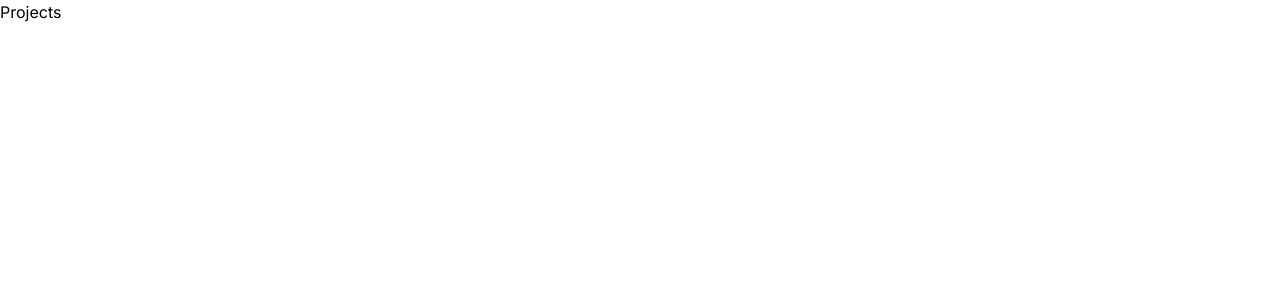
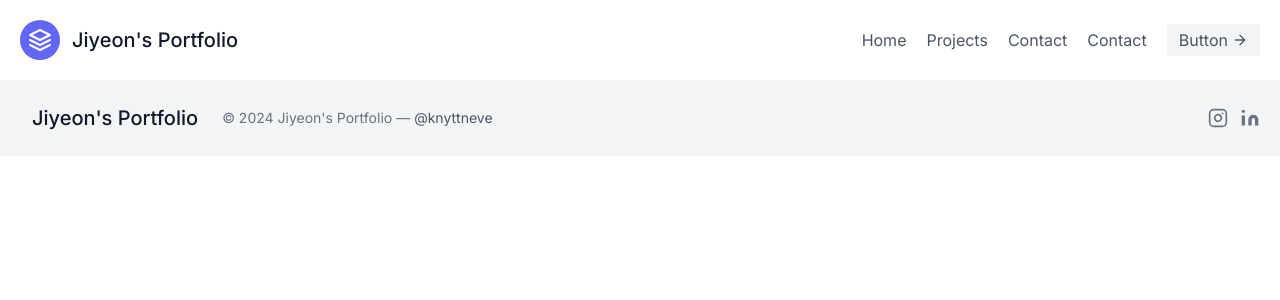
Before and after one commit to Jiyeon-Kang/nextjs-portfolio, a Next.js app in the folder my-portfolio/: page /projects in a window 1280 px wide. Shown: the top 300 px of the page. Built offline with nearby package versions, Linux system fonts and the light colour scheme.

Commit message:
feat: add link

```diff
--- a/my-portfolio/app/components/footer.js
+++ b/my-portfolio/app/components/footer.js
@@ -1,31 +1,19 @@
+import Link from "next/link";
+
 export default function Footer() {
     return (
         <footer className="text-gray-600 body-font">
             <div className="bg-gray-100">
                 <div className="container px-5 py-6 mx-auto flex items-center sm:flex-row flex-col">
-                    <a className="flex title-font font-medium items-center md:justify-start justify-center text-gray-900">
+                    <Link href="/"
+                          className="flex title-font font-medium items-center md:justify-start justify-center text-gray-900">
                         <span className="ml-3 text-xl">Jiyeon's Portfolio</span>
-                    </a>
+                    </Link>
                     <p className="text-sm text-gray-500 sm:ml-6 sm:mt-0 mt-4">© 2024 Jiyeon's Portfolio —
                         <a href="https://twitter.com/knyttneve" rel="noopener noreferrer" className="text-gray-600 ml-1"
                            target="_blank">@knyttneve</a>
                     </p>
                     <span className="inline-flex sm:ml-auto sm:mt-0 mt-4 justify-center sm:justify-start">
-                    <a className="text-gray-500">
-                      <svg fill="currentColor" stroke-linecap="round" stroke-linejoin="round" stroke-width="2"
-                           className="w-5 h-5"
-                           viewBox="0 0 24 24">
-                        <path d="M18 2h-3a5 5 0 00-5 5v3H7v4h3v8h4v-8h3l1-4h-4V7a1 1 0 011-1h3z"></path>
-                      </svg>
-                    </a>
-                    <a className="ml-3 text-gray-500">
-                      <svg fill="currentColor" stroke-linecap="round" stroke-linejoin="round" stroke-width="2"
-                           className="w-5 h-5"
-                           viewBox="0 0 24 24">
-                        <path
-                            d="M23 3a10.9 10.9 0 01-3.14 1.53 4.48 4.48 0 00-7.86 3v1A10.66 10.66 0 013 4s-4 9 5 13a11.64 11.64 0 01-7 2c9 5 20 0 20-11.5a4.5 4.5 0 00-.08-.83A7.72 7.72 0 0023 3z"></path>
-                      </svg>
-                    </a>
                         <a className="ml-3 text-gray-500">
                           <svg fill="none" stroke="currentColor" stroke-linecap="round" stroke-linejoin="round"
                                stroke-width="2"
--- a/my-portfolio/app/components/header.js
+++ b/my-portfolio/app/components/header.js
@@ -1,18 +1,30 @@
+import Link from "next/link";
+
 export default function Header() {
     return (
         <header className="text-gray-600 body-font">
             <div className="container mx-auto flex flex-wrap p-5 flex-col md:flex-row items-center">
-                <a className="flex title-font font-medium items-center text-gray-900 mb-4 md:mb-0">
+                <Link href="/" className="flex title-font font-medium items-center text-gray-900 mb-4 md:mb-0">
                     <svg xmlns="http://www.w3.org/2000/svg" fill="none" stroke="currentColor" stroke-linecap="round"
                          stroke-linejoin="round" stroke-width="2"
                          className="w-10 h-10 text-white p-2 bg-indigo-500 rounded-full" viewBox="0 0 24 24">
                         <path d="M12 2L2 7l10 5 10-5-10-5zM2 17l10 5 10-5M2 12l10 5 10-5"></path>
                     </svg>
                     <span className="ml-3 text-xl">Jiyeon's Portfolio</span>
-                </a>
+                </Link>
                 <nav className="md:ml-auto flex flex-wrap items-center text-base justify-center">
-                    <a className="mr-5 hover:text-gray-900">Home</a>
-                    <a className="mr-5 hover:text-gray-900">Projects</a>
+
+                    <Link href="/" className="mr-5 hover:text-gray-900">
+                        Home
+                    </Link>
+
+                    <Link href="/projects" className="mr-5 hover:text-gray-900">
+                        Projects
+                    </Link>
+
+                    <Link href="/contact" className="mr-5 hover:text-gray-900">
+                        Contact
+                    </Link>
                     <a className="mr-5 hover:text-gray-900">Contact</a>
                 </nav>
                 <button
--- a/my-portfolio/app/components/home/hero.js
+++ b/my-portfolio/app/components/home/hero.js
@@ -1,5 +1,6 @@
 "use client"
 
+import Link from "next/link";
 import Lottie from 'react-lottie-player'
 import lottieJson from '../../../public/Animation.json'
 
@@ -15,10 +16,12 @@ export default function Hero() {
                     neutra air plant cold-pressed tacos poke beard tote bag. Heirloom echo park mlkshk tote bag
                     selvage hot chicken authentic tumeric truffaut hexagon try-hard chambray.</p>
                 <div className="flex justify-center">
-                    <button
-                        className="inline-flex text-white bg-indigo-500 border-0 py-2 px-6 focus:outline-none hover:bg-indigo-600 rounded text-lg">Show
-                        Projects
-                    </button>
+                    <Link href="/projects" className="mr-5 hover:text-gray-900">
+                        <button
+                            className="inline-flex text-white bg-indigo-500 border-0 py-2 px-6 focus:outline-none hover:bg-indigo-600 rounded text-lg">Show
+                            Projects
+                        </button>
+                    </Link>
                 </div>
             </div>
             <div className="lg:max-w-lg lg:w-full md:w-1/2 w-5/6">
--- a/my-portfolio/app/projects/page.js
+++ b/my-portfolio/app/projects/page.js
@@ -1,9 +1,13 @@
 import Image from "next/image";
+import Header from "@/app/components/header";
+import Hero from "@/app/components/home/hero";
+import Footer from "@/app/components/footer";
 
 export default function Projects() {
     return (
         <>
-            <h1>Projects</h1>
+            <Header/>
+            <Footer/>
         </>
     );
 }
```
Lines whose indentation alone changed are shown as unchanged.
